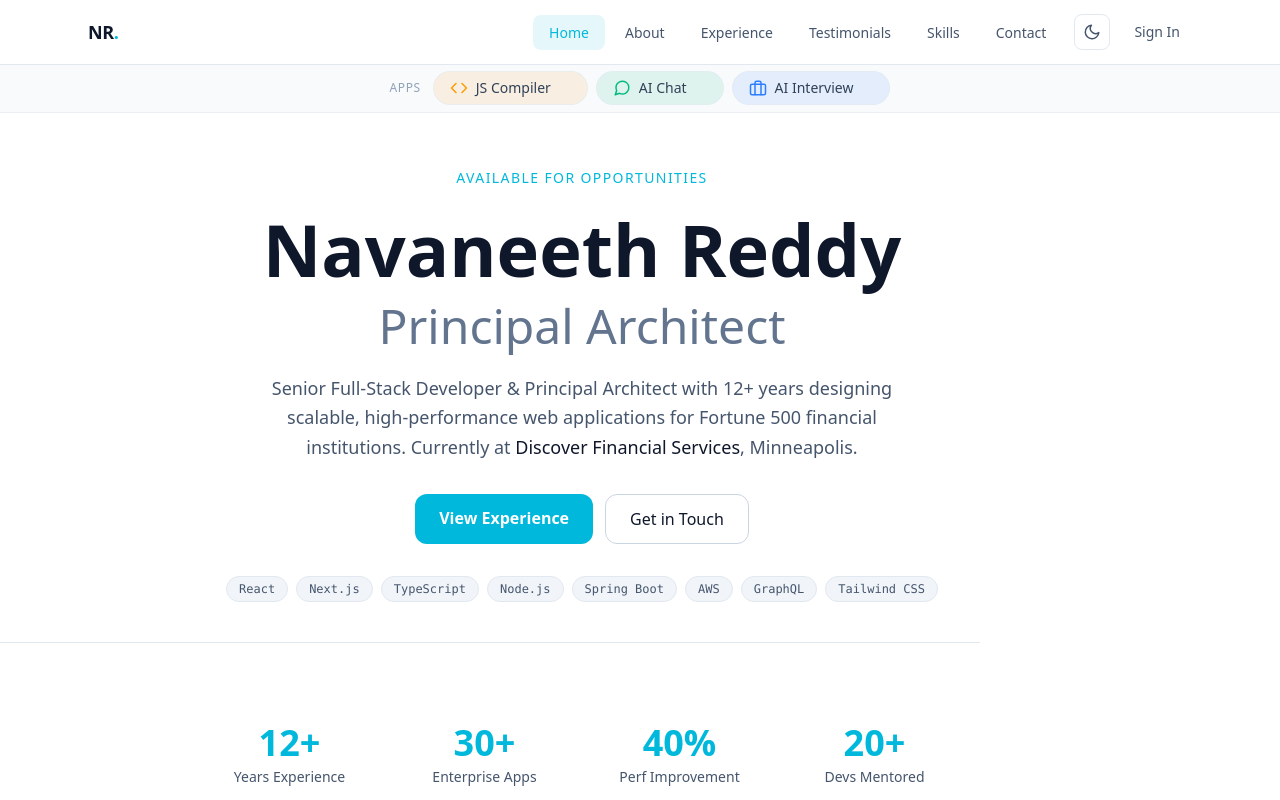
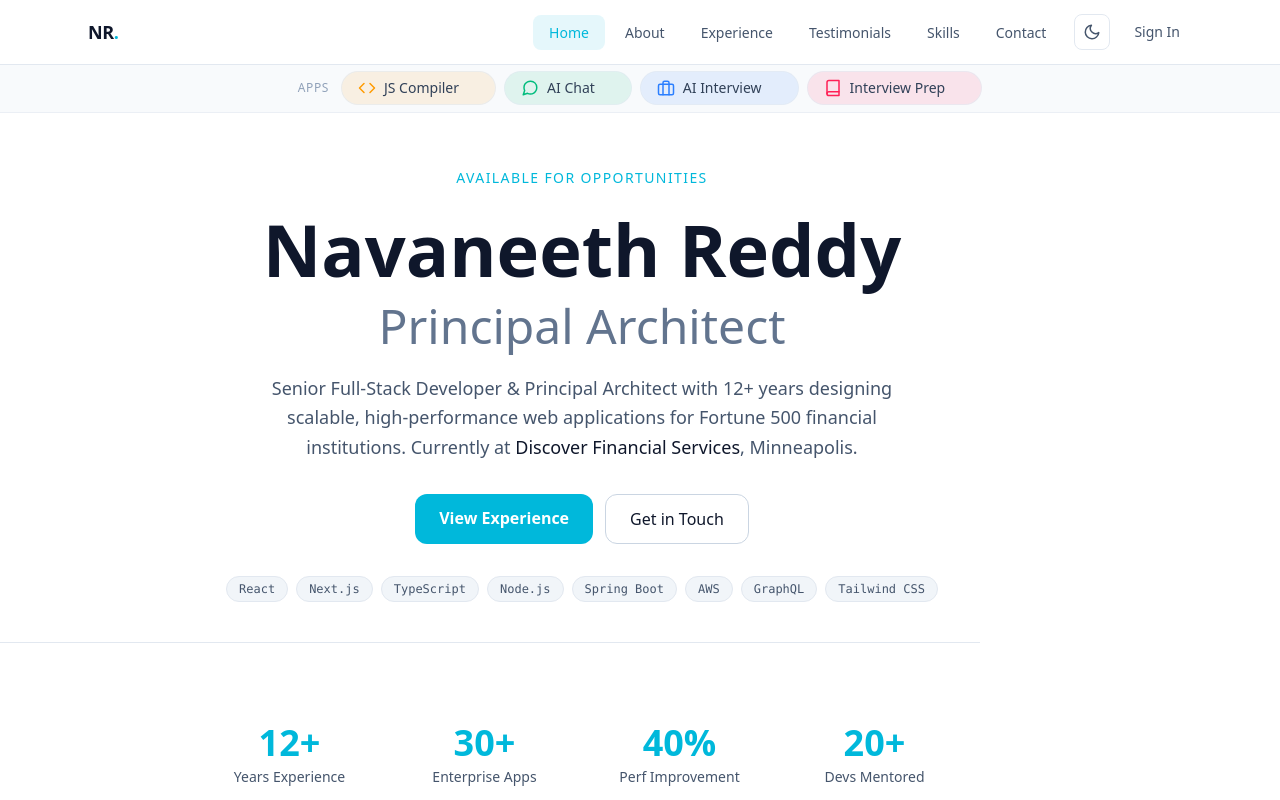
Before and after one commit to NavaneethReddi/Navaneeth-dev, a Next.js app: page / in a window 1280 px wide. Shown: the top 800 px of the page. Built offline with nearby package versions, Linux system fonts and the light colour scheme; no server answers.

Commit message:
Updated page.tsx

```diff
--- a/app/components/page.tsx
+++ b/app/components/page.tsx
@@ -1,5 +1,6 @@
 "use client"
 
+import React from "react"
 import Link from "next/link"
 import { usePathname } from "next/navigation"
 import { Show, SignInButton, UserButton } from "@clerk/nextjs"
@@ -18,7 +19,7 @@ const apps = [
   {
     name: "JS Compiler",
     url: "https://navaneeth-jscompiler.vercel.app/",
-    color: "#f59e0b",
+    icon: "code",
     bgColor: "bg-amber-500/10 dark:bg-amber-500/20",
     borderColor: "hover:border-amber-400 dark:hover:border-amber-500",
     iconColor: "text-amber-500",
@@ -26,7 +27,7 @@ const apps = [
   {
     name: "AI Chat",
     url: "https://navaneeth-gpt.vercel.app/",
-    color: "#10b981",
+    icon: "chat",
     bgColor: "bg-emerald-500/10 dark:bg-emerald-500/20",
     borderColor: "hover:border-emerald-400 dark:hover:border-emerald-500",
     iconColor: "text-emerald-500",
@@ -34,10 +35,18 @@ const apps = [
   {
     name: "AI Interview",
     url: "https://navaneeth-ai-interview.vercel.app/",
-    color: "#3b82f6",
+    icon: "briefcase",
     bgColor: "bg-blue-500/10 dark:bg-blue-500/20",
     borderColor: "hover:border-blue-400 dark:hover:border-blue-500",
     iconColor: "text-blue-500",
+  },
+  {
+    name: "Interview Prep",
+    url: "https://interview-preparation-rose.vercel.app/",
+    icon: "book",
+    bgColor: "bg-rose-500/10 dark:bg-rose-500/20",
+    borderColor: "hover:border-rose-400 dark:hover:border-rose-500",
+    iconColor: "text-rose-500",
   },
 ]
 
@@ -74,6 +83,12 @@ const BriefcaseIcon = () => (
   </svg>
 )
 
+const BookIcon = () => (
+  <svg xmlns="http://www.w3.org/2000/svg" width="18" height="18" viewBox="0 0 24 24" fill="none" stroke="currentColor" strokeWidth="2" strokeLinecap="round" strokeLinejoin="round">
+    <path d="M4 19.5A2.5 2.5 0 0 1 6.5 17H20"/><path d="M6.5 2H20v20H6.5A2.5 2.5 0 0 1 4 19.5v-15A2.5 2.5 0 0 1 6.5 2z"/>
+  </svg>
+)
+
 const ExternalLinkIcon = () => (
   <svg xmlns="http://www.w3.org/2000/svg" width="12" height="12" viewBox="0 0 24 24" fill="none" stroke="currentColor" strokeWidth="2.5" strokeLinecap="round" strokeLinejoin="round">
     <path d="M18 13v6a2 2 0 0 1-2 2H5a2 2 0 0 1-2-2V8a2 2 0 0 1 2-2h6"/><polyline points="15 3 21 3 21 9"/><line x1="10" y1="14" x2="21" y2="3"/>
@@ -81,7 +96,13 @@ const ExternalLinkIcon = () => (
 )
 
 function AppNavLink({ app }: { app: (typeof apps)[0] }) {
-  const Icon = app.name === "JS Compiler" ? CodeIcon : app.name === "AI Chat" ? MessageCircleIcon : BriefcaseIcon
+  const iconMap: Record<string, () => React.ReactElement> = {
+    code: CodeIcon,
+    chat: MessageCircleIcon,
+    briefcase: BriefcaseIcon,
+    book: BookIcon,
+  }
+  const Icon = iconMap[app.icon]
 
   return (
     <a
```
